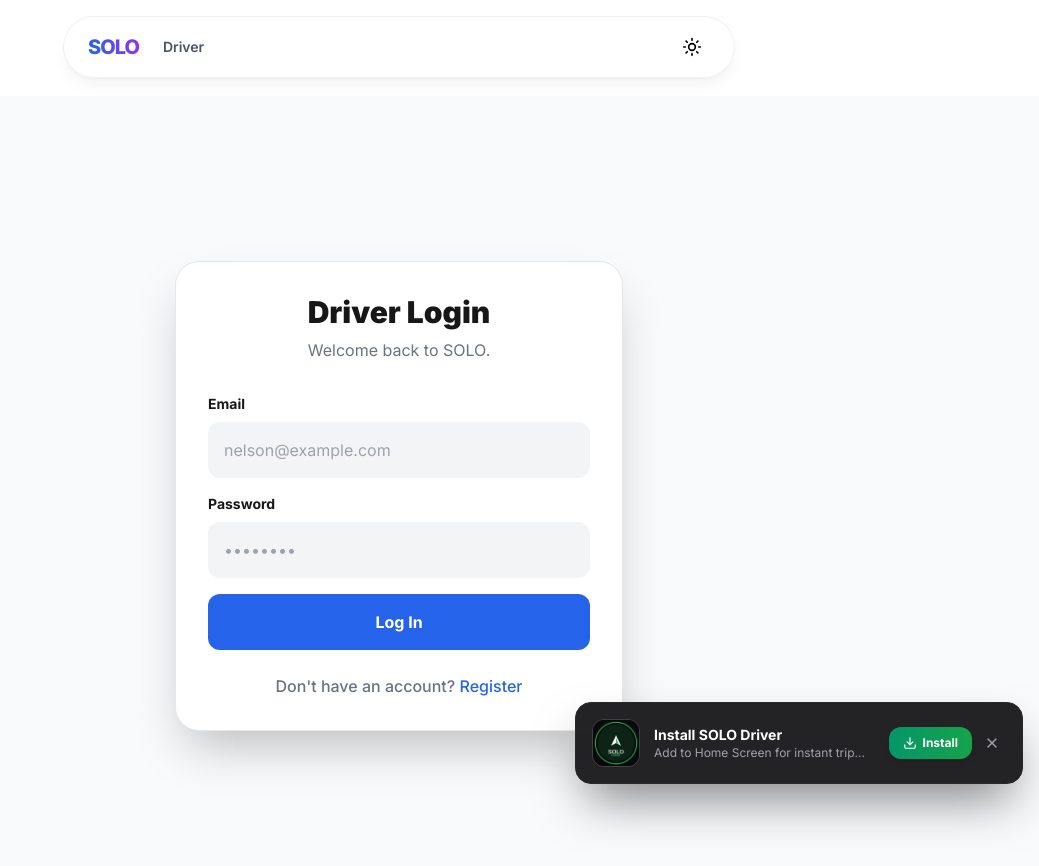
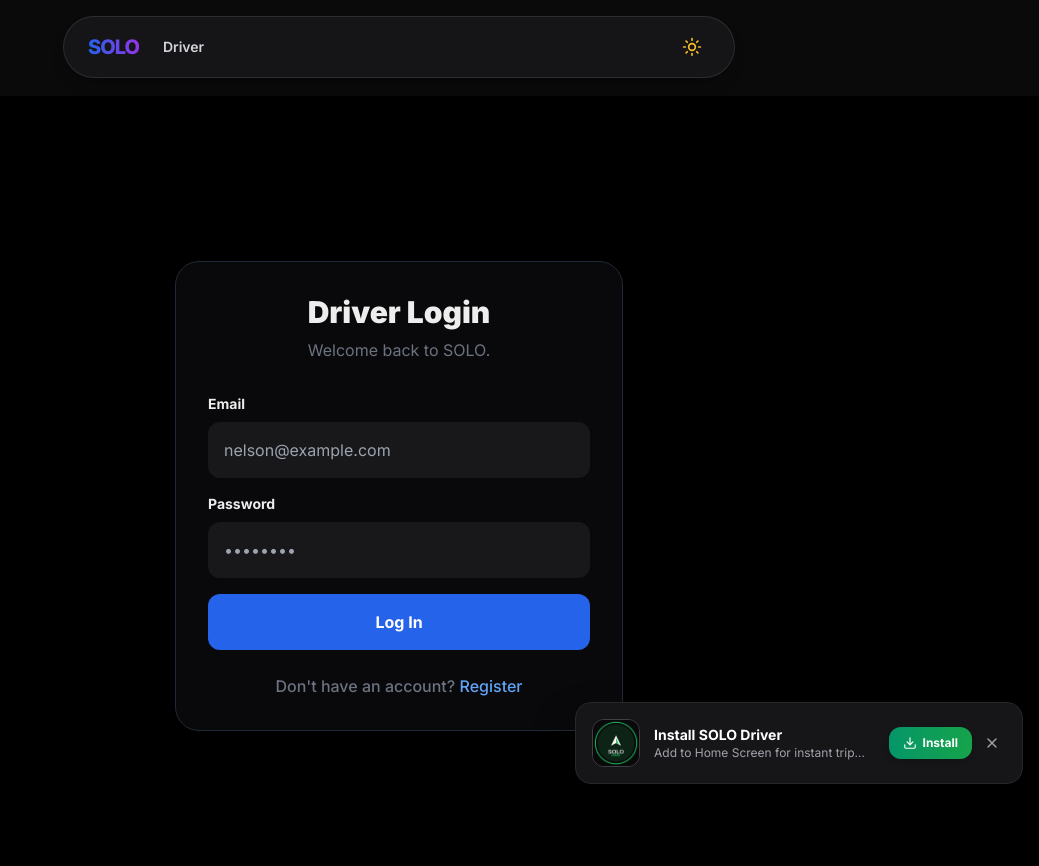
Before and after one commit to allanboraine-dev/Solo, a Next.js app: page /driver/login in a window 1280 px wide. Shown: the top 866 px of the page, without its empty margins (241-1280 px from the left). Built offline with nearby package versions, Linux system fonts and the light colour scheme.

Commit message:
feat(theme): make night mode work independently for rider and driver apps with dynamic day/night map tiles

```diff
--- a/src/app/driver/page.tsx
+++ b/src/app/driver/page.tsx
@@ -15,6 +15,7 @@
 import { NotificationPermissionBanner } from '@/components/NotificationPermissionBanner'
 import { DriverBankSettlementModal } from '@/components/DriverBankSettlementModal'
 import { isPlatformOwner } from '@/utils/owner'
+import { ThemeToggle } from '@/components/ThemeToggle'
 
 const MapComponent = dynamic(() => import('@/components/MapComponent'), {
   ssr: false,
@@ -574,10 +575,12 @@
             </div>
             <p className="text-xs md:text-sm text-gray-500 font-medium mt-0.5 truncate">Welcome back, {profile ? profile.fullName.split(' ')[0] : 'Driver'}</p>
           </div>
+          <div className="flex items-center gap-1.5 shrink-0">
+            <ThemeToggle className="bg-gray-100 dark:bg-zinc-800/80 border border-gray-200/50 dark:border-white/5" />
             <button
               onClick={() => setIsOnline(!isOnline)}
               disabled={!!activeTrip}
-            className={`flex items-center gap-1.5 px-3.5 py-2 md:px-4 md:py-2 rounded-2xl text-xs md:text-sm font-bold transition-all shadow-sm shrink-0 ${
+              className={`flex items-center gap-1.5 px-3.5 py-2 md:px-4 md:py-2 rounded-2xl text-xs md:text-sm font-bold transition-all shadow-sm ${
                 isOnline
                   ? 'bg-green-100 text-green-700 dark:bg-green-900/50 dark:text-green-400 border border-green-200/50 dark:border-green-800/50 shadow-[0_0_20px_rgba(34,197,94,0.2)]'
                   : 'bg-gray-200/50 text-gray-700 dark:bg-gray-800/50 dark:text-gray-300'
@@ -586,6 +589,7 @@
               <Power size={16} />
               {isOnline ? 'Online' : 'Offline'}
             </button>
+          </div>
         </div>
       </div>
 
--- a/src/app/layout.tsx
+++ b/src/app/layout.tsx
@@ -47,12 +47,7 @@
   return (
     <html lang="en" suppressHydrationWarning>
       <body className={`${inter.className} bg-background text-foreground antialiased`}>
-        <ThemeProvider
-          attribute="class"
-          defaultTheme="system"
-          enableSystem
-          disableTransitionOnChange
-        >
+        <ThemeProvider>
           <PWAProvider>
             <OfflineIndicator />
             <Navbar />
--- a/src/app/rider/page.tsx
+++ b/src/app/rider/page.tsx
@@ -12,6 +12,7 @@
 import { buildWhatsAppTripShareUrl, phoneToDeterministicUuid } from '@/utils/phone'
 import { User, LogOut, Phone, ShieldCheck, Lock, CreditCard, AlertCircle, MessageCircle, ChevronDown, ChevronUp } from 'lucide-react'
 import { NotificationPermissionBanner } from '@/components/NotificationPermissionBanner'
+import { ThemeToggle } from '@/components/ThemeToggle'
 
 // Dynamically import Map component to disable SSR
 const MapComponent = dynamic(() => import('@/components/MapComponent'), {
@@ -639,6 +640,8 @@
                       </div>
                     </div>
                   </div>
+                  <div className="flex items-center gap-1.5 shrink-0">
+                    <ThemeToggle className="bg-gray-100 dark:bg-zinc-900 border border-gray-200/70 dark:border-zinc-800" />
                     <button
                       type="button"
                       onClick={() => setIsSheetMinimized(prev => !prev)}
@@ -656,6 +659,7 @@
                         </>
                       )}
                     </button>
+                  </div>
                 </div>
 
                 {!isSheetMinimized && (
--- a/src/components/MapComponent.tsx
+++ b/src/components/MapComponent.tsx
@@ -5,6 +5,7 @@
 import L from 'leaflet';
 import 'leaflet/dist/leaflet.css';
 import { getRouteDirections, getTileLayerConfig } from '@/utils/mapService';
+import { useTheme } from '@/components/ThemeProvider';
 
 export interface DriverMarkerData {
   id: string;
@@ -155,7 +156,9 @@
     }
   }, [pickupLat, pickupLng, dropoffLat, dropoffLng]);
 
-  const tileConfig = getTileLayerConfig(false);
+  const { resolvedTheme } = useTheme();
+  const isDark = resolvedTheme === 'dark';
+  const tileConfig = getTileLayerConfig(isDark);
 
   return (
     <div className="w-full h-full relative z-0">
@@ -166,6 +169,7 @@
         zoomControl={false}
       >
         <TileLayer
+          key={tileConfig.url}
           attribution={tileConfig.attribution}
           url={tileConfig.url}
           maxZoom={tileConfig.maxZoom}
--- a/src/components/ThemeProvider.tsx
+++ b/src/components/ThemeProvider.tsx
@@ -1,8 +1,172 @@
 "use client"
 
-import * as React from "react"
-import { ThemeProvider as NextThemesProvider } from "next-themes"
+import React, { createContext, useContext, useEffect, useState, useMemo, useCallback } from "react"
+import { usePathname } from "next/navigation"
 
-export function ThemeProvider({ children, ...props }: React.ComponentProps<typeof NextThemesProvider>) {
-  return <NextThemesProvider {...props}>{children}</NextThemesProvider>
+export type Theme = "light" | "dark" | "system"
+export type ResolvedTheme = "light" | "dark"
+export type PortalScope = "rider" | "driver" | "root"
+
+interface ThemeContextType {
+  theme: Theme;
+  setTheme: (theme: Theme) => void;
+  resolvedTheme: ResolvedTheme;
+  systemTheme: ResolvedTheme;
+  themes: string[];
+  portal: PortalScope;
 }
+
+const ThemeContext = createContext<ThemeContextType | undefined>(undefined)
+
+const RIDER_STORAGE_KEY = "solo_rider_theme"
+const DRIVER_STORAGE_KEY = "solo_driver_theme"
+const ROOT_STORAGE_KEY = "solo_theme"
+
+function getSystemTheme(): ResolvedTheme {
+  if (typeof window === "undefined") return "light"
+  return window.matchMedia("(prefers-color-scheme: dark)").matches ? "dark" : "light"
+}
+
+function getStorageKeyForPath(pathname: string | null): { key: string; portal: PortalScope; defaultTheme: Theme } {
+  if (pathname?.startsWith("/driver")) {
+    return { key: DRIVER_STORAGE_KEY, portal: "driver", defaultTheme: "dark" }
+  }
+  if (pathname?.startsWith("/rider")) {
+    return { key: RIDER_STORAGE_KEY, portal: "rider", defaultTheme: "light" }
+  }
+  return { key: ROOT_STORAGE_KEY, portal: "root", defaultTheme: "system" }
+}
+
+function applyThemeToDom(resolved: ResolvedTheme) {
+  if (typeof document === "undefined") return
+  const root = document.documentElement
+  if (resolved === "dark") {
+    root.classList.add("dark")
+  } else {
+    root.classList.remove("dark")
+  }
+  root.style.colorScheme = resolved
+}
+
+export function ThemeProvider({ children }: { children: React.ReactNode }) {
+  const pathname = usePathname()
+  const { key: storageKey, portal, defaultTheme } = useMemo(
+    () => getStorageKeyForPath(pathname),
+    [pathname]
+  )
+
+  const [systemTheme, setSystemTheme] = useState<ResolvedTheme>("light")
+  const [theme, setThemeState] = useState<Theme>(defaultTheme)
+  const [mounted, setMounted] = useState(false)
+
+  // Listen for system OS dark/light mode changes
+  useEffect(() => {
+    const media = window.matchMedia("(prefers-color-scheme: dark)")
+    const updateSystem = () => setSystemTheme(media.matches ? "dark" : "light")
+    updateSystem()
+    media.addEventListener("change", updateSystem)
+    return () => media.removeEventListener("change", updateSystem)
+  }, [])
+
+  // Sync theme when switching between Rider and Driver portals or on initial mount
+  useEffect(() => {
+    setMounted(true)
+    try {
+      const stored = localStorage.getItem(storageKey) as Theme | null
+      const currentTheme = stored || defaultTheme
+      setThemeState(currentTheme)
+
+      const resolved = currentTheme === "system" ? getSystemTheme() : currentTheme
+      applyThemeToDom(resolved)
+    } catch {
+      applyThemeToDom(defaultTheme === "system" ? getSystemTheme() : defaultTheme)
+    }
+  }, [storageKey, defaultTheme])
+
+  // Resolve active theme (light or dark)
+  const resolvedTheme: ResolvedTheme = useMemo(() => {
+    if (theme === "system") {
+      return mounted ? systemTheme : "light"
+    }
+    return theme === "dark" ? "dark" : "light"
+  }, [theme, systemTheme, mounted])
+
+  // Apply to DOM whenever resolvedTheme changes
+  useEffect(() => {
+    if (mounted) {
+      applyThemeToDom(resolvedTheme)
+    }
+  }, [resolvedTheme, mounted])
+
+  // Setter function that writes strictly to the active portal's independent storage key
+  const setTheme = useCallback(
+    (newTheme: Theme) => {
+      setThemeState(newTheme)
+      try {
+        localStorage.setItem(storageKey, newTheme)
+        window.dispatchEvent(
+          new CustomEvent("solo_portal_theme_change", {
+            detail: { portal, storageKey, theme: newTheme },
+          })
+        )
+      } catch (err) {
+        console.error("Failed to persist portal theme:", err)
+      }
+    },
+    [storageKey, portal]
+  )
+
+  // Cross-tab synchronization strictly scoped to the same portal key
+  useEffect(() => {
+    const handleStorage = (e: StorageEvent) => {
+      if (e.key === storageKey && e.newValue) {
+        const next = e.newValue as Theme
+        setThemeState(next)
+      }
+    }
+
+    const handleCustomChange = (e: Event) => {
+      const customEvent = e as CustomEvent<{ portal: PortalScope; storageKey: string; theme: Theme }>
+      if (customEvent.detail?.storageKey === storageKey) {
+        setThemeState(customEvent.detail.theme)
+      }
+    }
+
+    window.addEventListener("storage", handleStorage)
+    window.addEventListener("solo_portal_theme_change", handleCustomChange)
+    return () => {
+      window.removeEventListener("storage", handleStorage)
+      window.removeEventListener("solo_portal_theme_change", handleCustomChange)
+    }
+  }, [storageKey])
+
+  const contextValue = useMemo(
+    () => ({
+      theme,
+      setTheme,
+      resolvedTheme,
+      systemTheme,
+      themes: ["light", "dark", "system"],
+      portal,
+    }),
+    [theme, setTheme, resolvedTheme, systemTheme, portal]
+  )
+
+  return <ThemeContext.Provider value={contextValue}>{children}</ThemeContext.Provider>
+}
+
+export function useTheme(): ThemeContextType {
+  const context = useContext(ThemeContext)
+  if (!context) {
+    // Graceful fallback if called outside provider
+    return {
+      theme: "system",
+      setTheme: () => {},
+      resolvedTheme: "light",
+      systemTheme: "light",
+      themes: ["light", "dark", "system"],
+      portal: "root",
+    }
+  }
+  return context
+}
--- a/src/components/ThemeToggle.tsx
+++ b/src/components/ThemeToggle.tsx
@@ -2,20 +2,35 @@
 
 import * as React from "react"
 import { Moon, Sun } from "lucide-react"
-import { useTheme } from "next-themes"
+import { useTheme } from "@/components/ThemeProvider"
 
-export function ThemeToggle() {
-  const { theme, setTheme } = useTheme()
+export function ThemeToggle({ className }: { className?: string }) {
+  const { resolvedTheme, setTheme, portal } = useTheme()
+  const [mounted, setMounted] = React.useState(false)
+
+  React.useEffect(() => {
+    setMounted(true)
+  }, [])
+
+  if (!mounted) {
+    return <div className={`w-9 h-9 p-2 rounded-xl ${className || ""}`} />
+  }
+
+  const isDark = resolvedTheme === "dark"
 
   return (
     <button
-      onClick={() => setTheme(theme === "light" ? "dark" : "light")}
-      className="p-2 rounded-md hover:bg-gray-200 dark:hover:bg-gray-800 transition-colors"
-      aria-label="Toggle theme"
+      onClick={() => setTheme(isDark ? "light" : "dark")}
+      className={`p-2 rounded-xl hover:bg-gray-100 dark:hover:bg-zinc-800 transition-colors flex items-center justify-center text-gray-700 dark:text-gray-200 ${className || ""}`}
+      aria-label={`Toggle night mode (${portal})`}
+      title={isDark ? `Night mode is ON (${portal}) — Click for Day mode` : `Night mode is OFF (${portal}) — Click for Night mode`}
     >
-      <Sun className="h-5 w-5 rotate-0 scale-100 transition-all dark:-rotate-90 dark:scale-0 text-black dark:text-white" />
-      <Moon className="absolute top-2 h-5 w-5 rotate-90 scale-0 transition-all dark:rotate-0 dark:scale-100 text-black dark:text-white" />
-      <span className="sr-only">Toggle theme</span>
+      {isDark ? (
+        <Sun className="h-5 w-5 text-amber-400 rotate-0 scale-100 transition-all hover:rotate-45" />
+      ) : (
+        <Moon className="h-5 w-5 text-blue-600 rotate-0 scale-100 transition-all hover:-rotate-12" />
+      )}
+      <span className="sr-only">Toggle {portal} theme</span>
     </button>
   )
 }
```
Also changed, not shown: 1 other file (tests, documents, lock files or other folders). Lines whose indentation alone changed are shown as unchanged.
